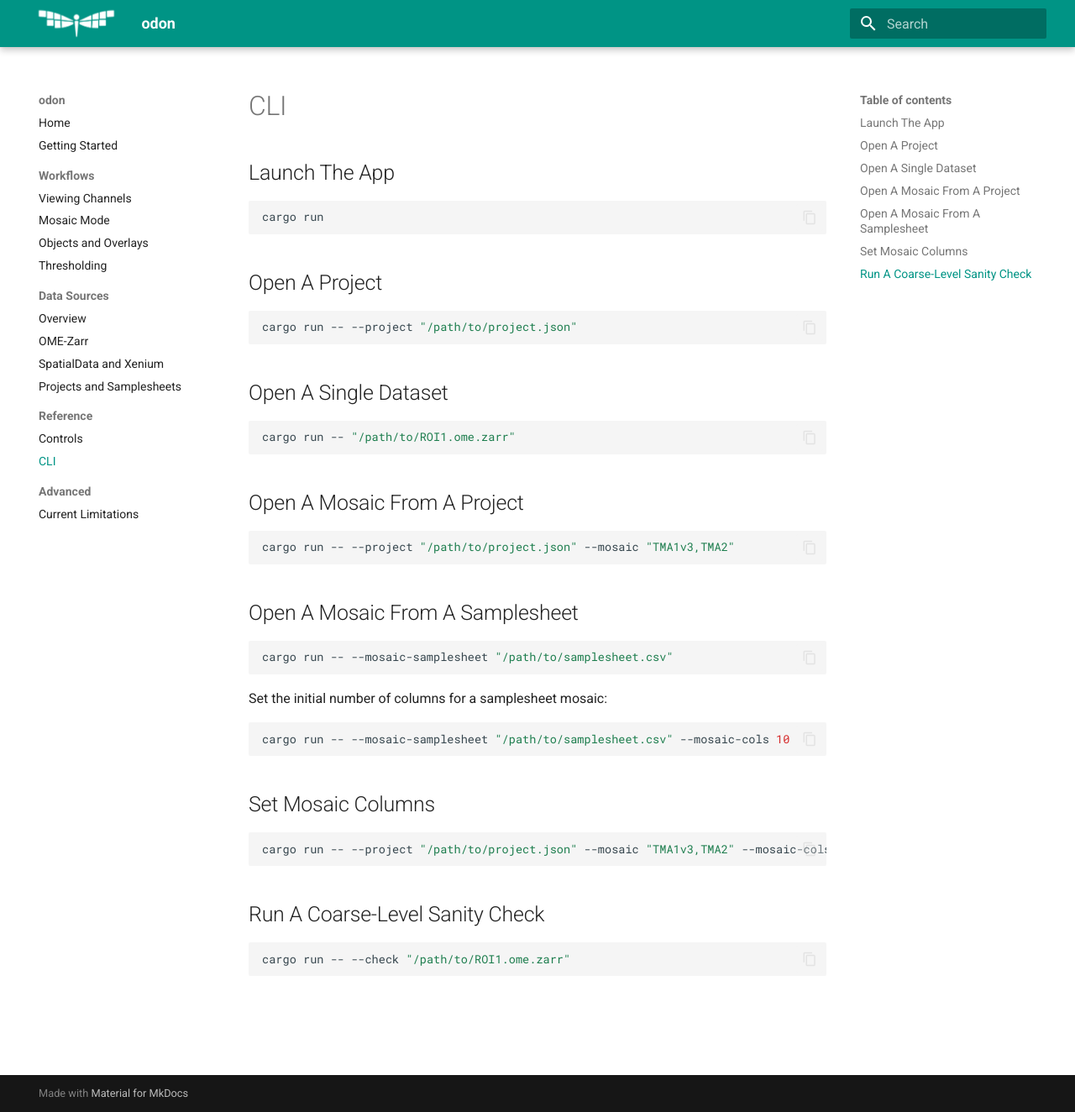
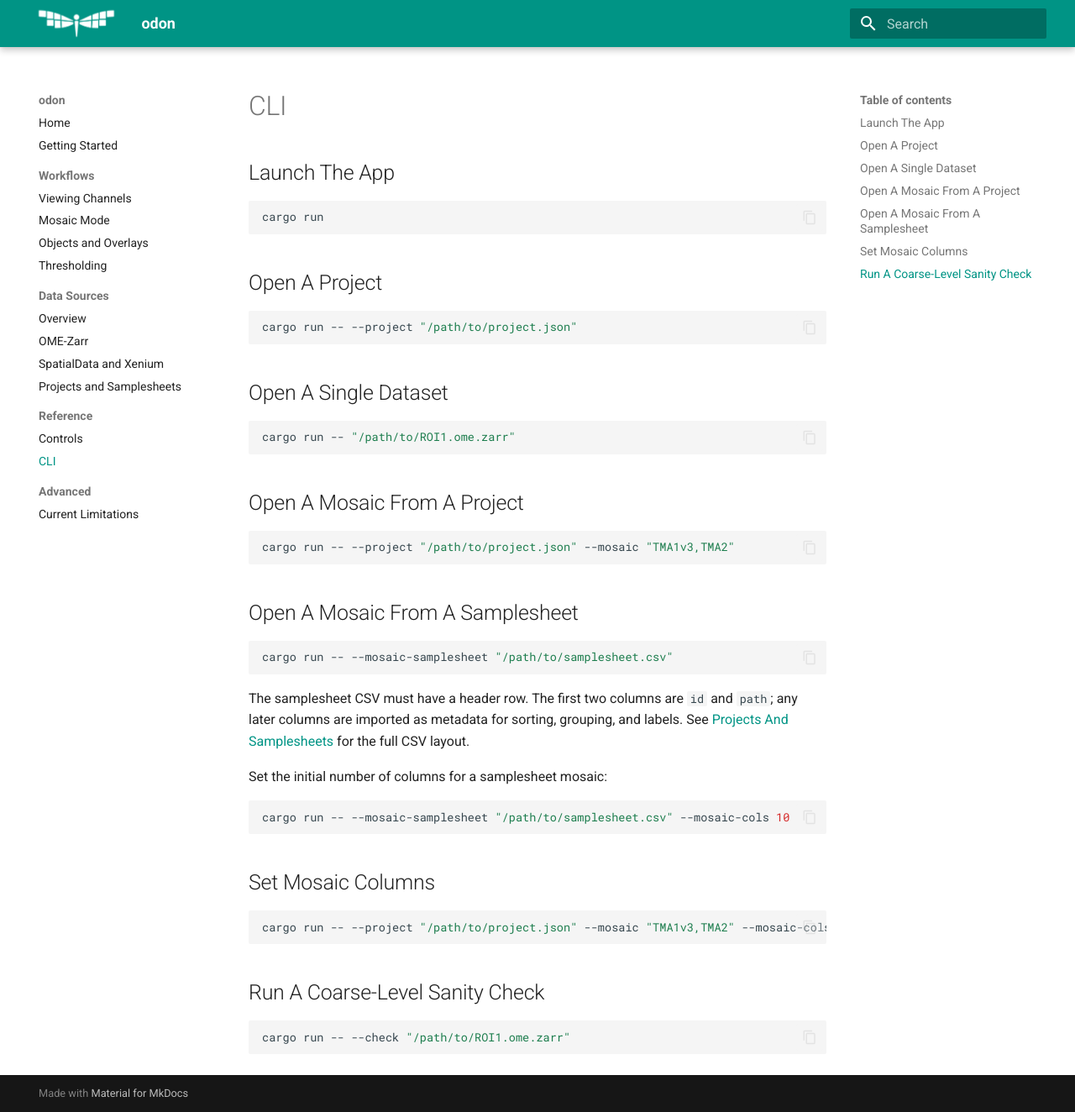
Before and after one commit to alexcoulton/odon, an MkDocs documentation site: the page built from docs/reference/cli.md, in a window 1280 px wide and 1324 px high. Shown: the whole window at 84% size. Built offline with MkDocs 1.6.1 and Material for MkDocs 9.7.7, drawn with Linux system fonts in a browser that asks for light colours.

Commit message:
Link samplesheet CSV format from CLI docs

````diff
--- a/docs/reference/cli.md
+++ b/docs/reference/cli.md
@@ -30,6 +30,12 @@ cargo run -- --project "/path/to/project.json" --mosaic "TMA1v3,TMA2"
 cargo run -- --mosaic-samplesheet "/path/to/samplesheet.csv"
 ```
 
+The samplesheet CSV must have a header row. The first two columns are `id` and
+`path`; any later columns are imported as metadata for sorting, grouping, and
+labels. See
+[Projects And Samplesheets](../data-sources/projects-and-samplesheets.md#csv-format)
+for the full CSV layout.
+
 Set the initial number of columns for a samplesheet mosaic:
 
 ```bash
````
